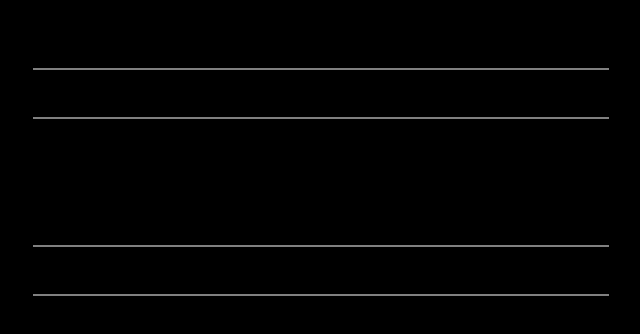
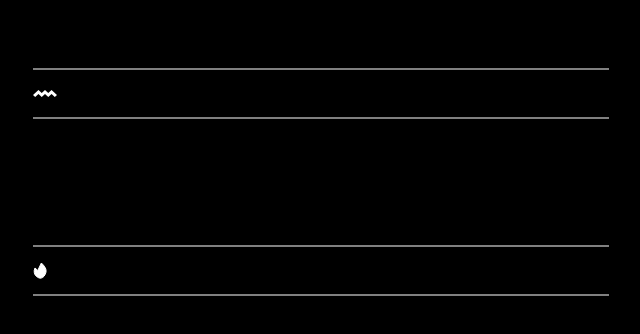
Before and after one commit to zohaf/portfolio, a Next.js app: page / in a window 1280 px wide. Shown: the part 504-838 px from the top of the page, without its empty margins (319-959 px from the left). Built offline with nearby package versions, Linux system fonts and the light colour scheme.

Commit message:
add logo to card component

```diff
--- a/components/Card/Card.module.scss
+++ b/components/Card/Card.module.scss
@@ -2,6 +2,7 @@
   padding: 0;
   display: flex;
   justify-content: space-between;
+  align-items: center;
   font-size: 12px;
 
   h3 {
@@ -13,6 +14,13 @@
   }
 }
 
+.title {
+  display: flex;
+  justify-content: space-between;
+  align-items: center;
+  gap: 16px;
+}
+
 .divider {
   width: 100%;
   height: 2px;
--- a/components/Card/index.tsx
+++ b/components/Card/index.tsx
@@ -1,5 +1,5 @@
 import Link from "next/link";
-import type { FC, ReactNode } from "react";
+import type { Component, FC, ReactNode } from "react";
 import { Children } from "react";
 import styles from "./Card.module.scss";
 
@@ -34,15 +34,19 @@ export const Card: FC<CardProps> & SubComponent = ({ children }) => {
 type HeaderProps = {
   title: { type: "link" | "text"; text: String };
   detail: String;
+  logo?: JSX.Element;
 };
 
-const Header: FC<HeaderProps> = ({ title, detail }) => (
+const Header: FC<HeaderProps> = ({ title, detail, logo }) => (
   <>
     <div className={styles.divider} />
     {title.type === "link" && (
       <Link href={`/${title.text.toLowerCase()}`}>
         <a className={styles.card}>
-          <h3>{title.text}</h3>
+          <div className={styles.title}>
+            {logo}
+            <h3>{title.text}</h3>
+          </div>
           <h3>{detail}</h3>
         </a>
       </Link>
--- /dev/null
+++ b/components/Icons/EatfirstLogo.tsx
@@ -0,0 +1,17 @@
+export const EatfirstLogo = () => {
+  return (
+    <svg
+      width="14"
+      height="17"
+      viewBox="0 0 14 17"
+      fill="none"
+      xmlns="http://www.w3.org/2000/svg"
+    >
+      <path
+        d="M4.7528 8.47035L1.97993 5.98024C0.205297 9.30039 1.76057 12.4855 2.5 13.5C4.62586 15.8057 9.13393 18.5415 12.2395 12.3439C14.9173 7 10.6682 3.39789 8.35752 1L4.7528 8.47035Z"
+        fill="white"
+        stroke="white"
+      />
+    </svg>
+  );
+};
--- /dev/null
+++ b/components/Icons/ProppsLogo.tsx
@@ -0,0 +1,16 @@
+export const ProppsLogo = () => {
+  return (
+    <svg
+      width="24"
+      height="7"
+      viewBox="0 0 24 7"
+      fill="none"
+      xmlns="http://www.w3.org/2000/svg"
+    >
+      <path
+        d="M18.5455 0L24 5L21.8182 7L18.5455 4L15.2727 7L12 4L8.72727 7L5.45455 4L2.18182 7L0 5L5.45455 0L8.72727 3L12 0L15.2727 3L18.5455 0Z"
+        fill="white"
+      />
+    </svg>
+  );
+};
--- /dev/null
+++ b/components/Icons/index.ts
@@ -0,0 +1,2 @@
+export * from "./ProppsLogo";
+export * from "./EatfirstLogo";
--- a/components/WorkHistory/index.tsx
+++ b/components/WorkHistory/index.tsx
@@ -1,5 +1,6 @@
-import Link from "next/link";
 import { Card } from "../Card";
+import { EatfirstLogo } from "../Icons/EatfirstLogo";
+import { ProppsLogo } from "../Icons/ProppsLogo";
 import styles from "./work-history.module.scss";
 
 export function WorkHistory() {
@@ -10,6 +11,7 @@ export function WorkHistory() {
         <Card.Header
           title={{ type: "link", text: "Propps" }}
           detail="Remote, Australia | Sept 21 - Jul 22"
+          logo={<ProppsLogo />}
         />
         <Card.Body>
           <p>
@@ -27,6 +29,7 @@ export function WorkHistory() {
         <Card.Header
           title={{ type: "link", text: "Eatfirst" }}
           detail="Sydney, Australia | May 21 - Sept 21"
+          logo={<EatfirstLogo />}
         />
         <Card.Body>
           <p>
--- a/pages/index.tsx
+++ b/pages/index.tsx
@@ -2,7 +2,6 @@ import type { NextPage } from "next";
 import Head from "next/head";
 import { Header } from "../components/Header";
 import styles from "../styles/Home.module.css";
-import { SubHeader } from "../components/SubHeader";
 import { WorkHistory } from "../components/WorkHistory";
 import { Container } from "../components/Container";
 
```
Also changed, not shown: public/Vector 1.svg (added).
